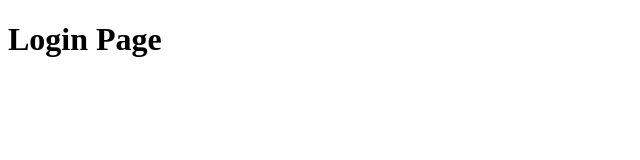
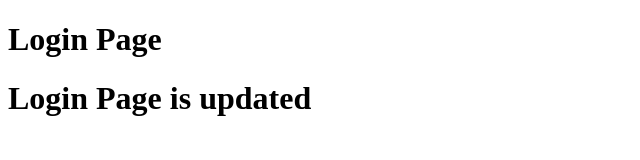
Before and after one commit to gitdemoexample/Demo, a plain HTML site: page login.html in a window 1280 px wide. Shown: the whole page, without its empty margins (0-640 px from the left). Drawn offline with Linux system fonts and the light colour scheme.

Commit message:
this is second commit

```diff
--- a/login.html
+++ b/login.html
@@ -3,6 +3,7 @@
 <body>
 
 <h1>Login Page</h1>
+<h1>Login Page is updated</h1>
 
 </body>
 </html>
```
